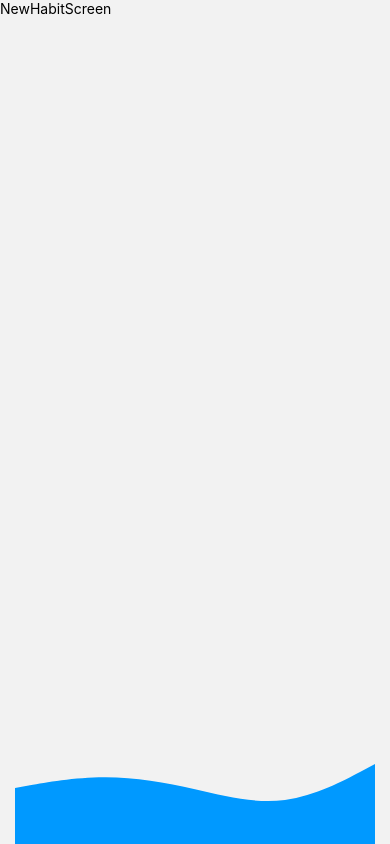
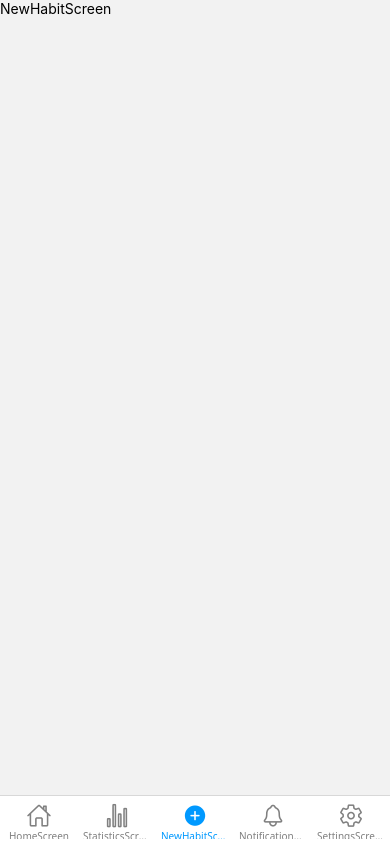
Before and after one commit to AbhishekSharma-97/SuccessStreak, a React Native app: screen /NewHabitScreen in a window 390 px wide. Built offline with nearby package versions, Linux system fonts and the light colour scheme.

Commit message:
Add react-native-vector-icons integration and update AppStack navigation

```diff
--- a/package.json
+++ b/package.json
@@ -36,6 +36,7 @@
     "@react-native/typescript-config": "0.78.0",
     "@types/jest": "^29.5.13",
     "@types/react": "^19.0.0",
+    "@types/react-native-vector-icons": "^6.4.18",
     "@types/react-test-renderer": "^19.0.0",
     "eslint": "^8.19.0",
     "jest": "^29.6.3",
--- /dev/null
+++ b/react-native.config.js
@@ -0,0 +1,3 @@
+module.exports = {
+  assets: ['./node_modules/react-native-vector-icons/Fonts'],
+};
--- a/src/navigation/AppStack.tsx
+++ b/src/navigation/AppStack.tsx
@@ -13,40 +13,35 @@ import NewHabitScreen from '../screens/NewHabitScreen';
 import NotificationScreen from '../screens/NotificationScreen';
 import SettingsScreen from '../screens/SettingsScreen';
 import StatisticsScreen from '../screens/StatisticsScreen';
-
-// const Stack = createNativeStackNavigator();
+import Ionicons from 'react-native-vector-icons/Ionicons';
 const Tab = createBottomTabNavigator();
-
-const {width} = Dimensions.get('window');
-
-// Floating Center Button
-const CenterButton = ({onPress}) => (
-  <TouchableOpacity style={styles.fab} onPress={onPress}>
-    <Text style={styles.fabText}>+</Text>
-  </TouchableOpacity>
-);
-
-// Custom Bottom Tab Bar
-const CustomTabBar = ({state, descriptors, navigation}) => {
-  return (
-    <View style={styles.tabBarContainer}>
-      {/* Wavy Background */}
-      <Svg height={80} width="100%" viewBox="0 0 1440 320">
-        <Path
-          fill="#0099ff"
-          fillOpacity="1"
-          d="M0,96L60,85.3C120,75,240,53,360,53.3C480,53,600,75,720,101.3C840,128,960,160,1080,144C1200,128,1320,64,1380,32L1440,0L1440,320L1380,320C1320,320,1200,320,1080,320C960,320,840,320,720,320C600,320,480,320,360,320C240,320,120,320,60,320L0,320Z"
-        />
-      </Svg>
-    </View>
-  );
-};
 
 const AppStack = () => {
   return (
     <Tab.Navigator
-      screenOptions={{headerShown: false}}
-      tabBar={props => <CustomTabBar {...props} />}>
+      screenOptions={({route}) => ({
+        headerShown: false,
+        tabBarIcon: ({focused, color, size}) => {
+          const icons = {
+            HomeScreen: focused ? 'home' : 'home-outline',
+            StatisticsScreen: focused ? 'stats-chart' : 'stats-chart-outline',
+            NewHabitScreen: focused ? 'add-circle' : 'add-circle-outline',
+            NotificationScreen: focused
+              ? 'notifications'
+              : 'notifications-outline',
+            SettingsScreen: focused ? 'settings' : 'settings-outline',
+          };
+          return (
+            <Ionicons
+              name={icons[route.name as keyof typeof icons]}
+              size={size}
+              color={color}
+            />
+          );
+        },
+        tabBarActiveTintColor: '#0099ff',
+        tabBarInactiveTintColor: 'gray',
+      })}>
       <Tab.Screen name={'HomeScreen'} component={HomeScreen} />
       <Tab.Screen name={'StatisticsScreen'} component={StatisticsScreen} />
       <Tab.Screen name={'NewHabitScreen'} component={NewHabitScreen} />
@@ -56,9 +51,4 @@ const AppStack = () => {
   );
 };
 
-const styles = StyleSheet.create({
-  screen: {flex: 1, justifyContent: 'center', alignItems: 'center'},
-  tabBarContainer: {position: 'absolute', bottom: 0, width: '100%'},
-});
-
 export default AppStack;
```
Also changed, not shown: 1 other file (tests, documents, lock files or other folders).
